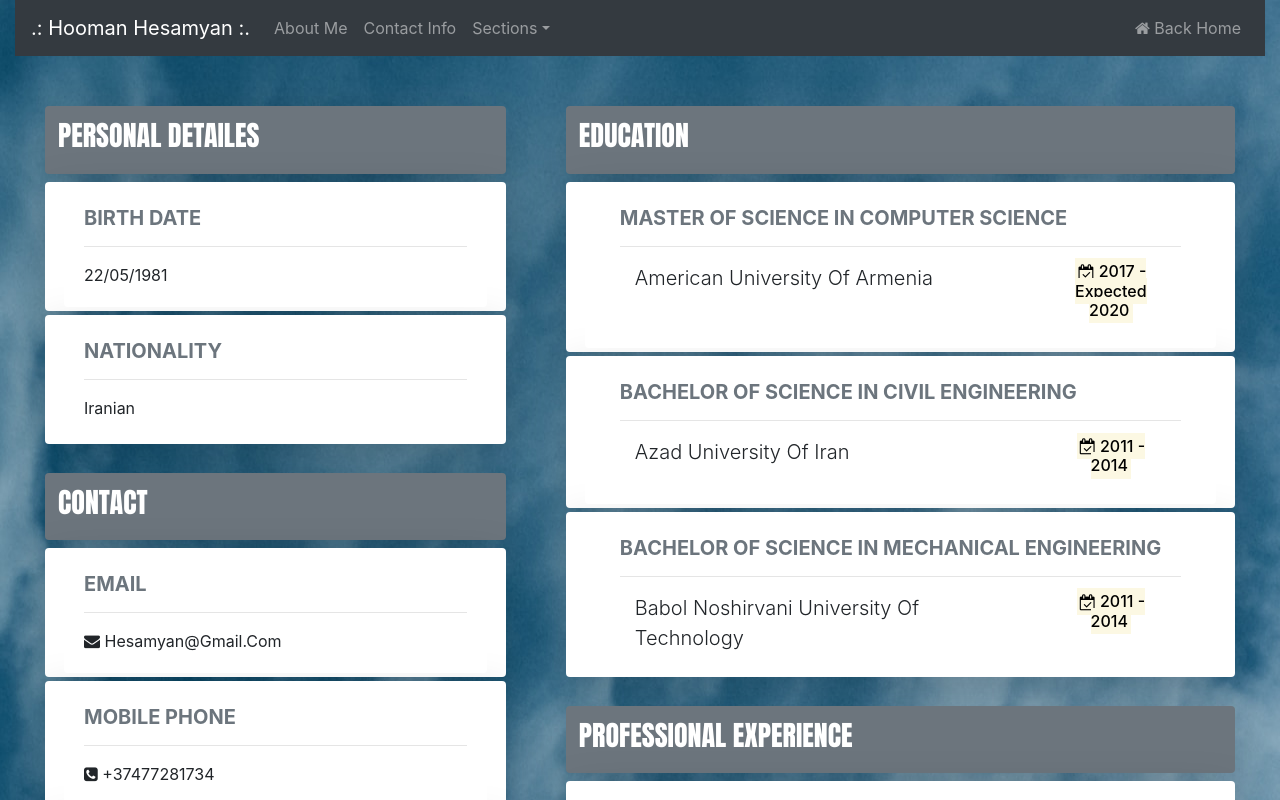
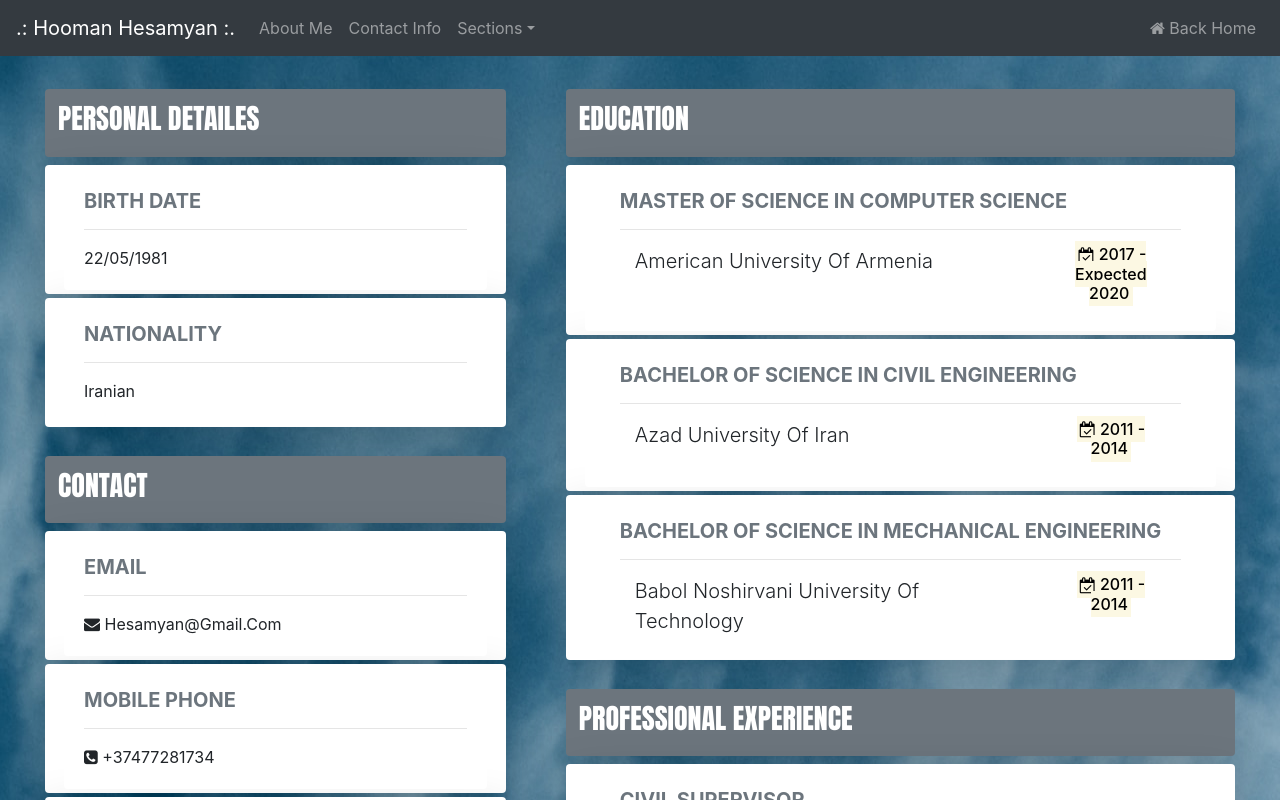
Before and after one commit to hooman734/cv, a React (Create React App) app: page / in a window 1280 px wide. Shown: the top 800 px of the page. Built offline with nearby package versions, Linux system fonts and the light colour scheme.

Commit message:
fix the navbar

```diff
--- a/src/App.css
+++ b/src/App.css
@@ -5,9 +5,9 @@
 }
 
 .Component {
-  padding-top: 25px;
   margin-left: 1rem;
   margin-right: 1rem;
+  padding-top: 4rem;
 }
 
 .App-logo {
@@ -20,14 +20,6 @@
   margin-left: -0.1rem;
   margin-right: -0.1rem;
   color: olive;
-}
-
-.navbar {
-  margin: 0 0 0 0;
-  /* font-family: Arial; */
-  font-size: 100%;
-  width: 100%;
-  /* overflow: hidden; */
 }
 
 .text {
--- a/src/App.js
+++ b/src/App.js
@@ -13,9 +13,7 @@ import "./App.css";
 function App() {
   return (
     <div className="container-fluid width-align-justify App">
-      <div className="row">
-        <NavbarComp />
-      </div>
+      <NavbarComp />
       <div className="row Component">
         <div className="col-sm-5">
           <PersonalInfo id="PersonalInfo" />
--- a/src/Components/NavbarComp.jsx
+++ b/src/Components/NavbarComp.jsx
@@ -3,7 +3,7 @@ import { Navbar, Nav, NavDropdown } from "react-bootstrap";
 
 const NavbarComp = function() {
   return (
-    <Navbar collapseOnSelect expand="lg" bg="dark" variant="dark">
+    <Navbar fixed="top" collapseOnSelect expand="lg" bg="dark" variant="dark">
       <Navbar.Brand href="#home">.: Hooman Hesamyan :.</Navbar.Brand>
       <Navbar.Toggle aria-controls="responsive-navbar-nav" />
       <Navbar.Collapse id="responsive-navbar-nav">
```
Also changed, not shown: 12 other files (tests, documents, lock files or other folders).
